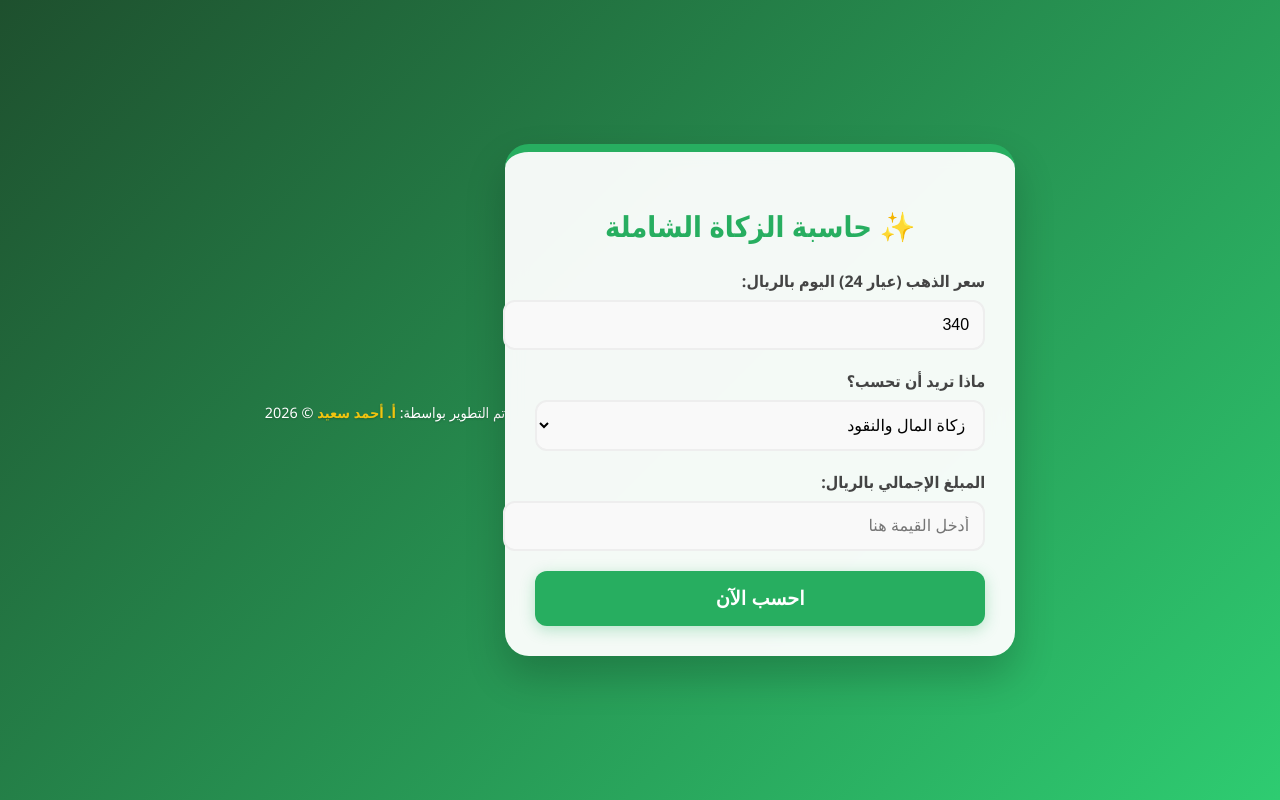
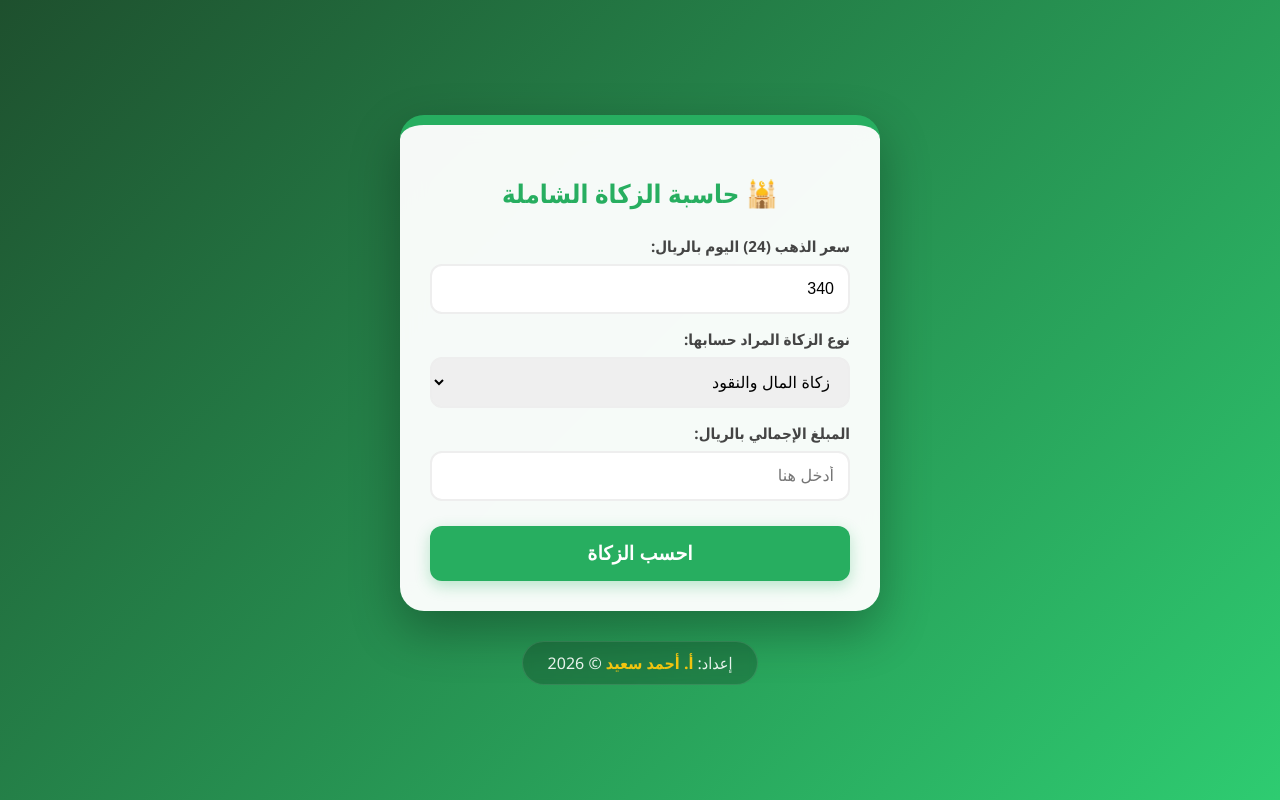
Before and after one commit to a7medsaeed0/zakat-calculator, a plain HTML site: page index.html in a window 1280 px wide. Drawn offline with Linux system fonts and the light colour scheme.

Commit message:
Update index.html

```diff
--- a/index.html
+++ b/index.html
@@ -13,98 +13,94 @@
         }
 
         body {
-            font-family: 'Segoe UI', Tahoma, Geneva, Verdana, sans-serif;
+            font-family: 'Segoe UI', Tahoma, sans-serif;
             background: var(--bg-gradient);
             min-height: 100vh;
             display: flex;
+            flex-direction: column;
             align-items: center;
             justify-content: center;
             margin: 0;
-            color: #2c3e50;
+            padding: 20px;
+            box-sizing: border-box;
         }
 
         .container {
-            background: rgba(255, 255, 255, 0.95);
-            backdrop-filter: blur(10px);
+            background: rgba(255, 255, 255, 0.96);
+            backdrop-filter: blur(12px);
             padding: 30px;
             border-radius: 24px;
-            box-shadow: 0 20px 40px rgba(0,0,0,0.2);
-            width: 90%;
-            max-width: 450px;
+            box-shadow: 0 20px 50px rgba(0,0,0,0.3);
+            width: 100%;
+            max-width: 420px;
             text-align: center;
-            transition: all 0.3s ease;
+            transition: all 0.4s ease;
         }
 
-        h2 { color: var(--primary-color); margin-bottom: 25px; font-size: 1.8rem; }
+        h2 { color: var(--primary-color); margin-bottom: 25px; font-size: 1.6rem; }
 
-        .input-box { margin-bottom: 20px; text-align: right; }
-
-        label { display: block; margin-bottom: 8px; font-weight: 600; color: #444; }
-
+        .input-box { margin-bottom: 15px; text-align: right; }
+        label { display: block; margin-bottom: 8px; font-weight: 600; color: #444; font-size: 0.95rem; }
         input, select {
-            width: 100%;
-            padding: 14px;
-            border: 2px solid #eee;
-            border-radius: 12px;
-            font-size: 1rem;
-            transition: all 0.3s;
-            outline: none;
-            background: #f9f9f9;
+            width: 100%; padding: 14px; border: 2px solid #eee;
+            border-radius: 12px; font-size: 1rem; box-sizing: border-box;
+            outline: none; transition: 0.3s;
         }
-
-        input:focus { border-color: var(--primary-color); background: #fff; }
+        input:focus { border-color: var(--primary-color); }
 
         .btn-calc {
             background: var(--primary-color);
-            color: white;
-            border: none;
-            padding: 16px;
-            width: 100%;
-            border-radius: 12px;
-            font-size: 1.2rem;
-            font-weight: bold;
-            cursor: pointer;
-            transition: transform 0.2s, background 0.3s;
-            box-shadow: 0 4px 15px rgba(39, 174, 96, 0.3);
+            color: white; border: none; padding: 16px;
+            width: 100%; border-radius: 12px; font-size: 1.2rem;
+            font-weight: bold; cursor: pointer; transition: 0.3s;
+            margin-top: 10px;
+            box-shadow: 0 5px 15px rgba(39, 174, 96, 0.3);
+        }
+        .btn-calc:hover { opacity: 0.9; transform: translateY(-2px); }
+
+        #result-box {
+            margin-top: 25px; padding: 20px; border-radius: 15px;
+            display: none; animation: slideUp 0.5s ease;
+            font-size: 1.1rem;
         }
 
-        .btn-calc:active { transform: scale(0.98); }
-
-        #result-box {
-            margin-top: 25px;
-            padding: 20px;
-            border-radius: 15px;
-            display: none;
-            animation: fadeIn 0.5s ease;
-            font-weight: 500;
-        }
-
-        @keyframes fadeIn { from { opacity: 0; transform: translateY(10px); } to { opacity: 1; transform: translateY(0); } }
+        @keyframes slideUp { from { opacity: 0; transform: translateY(20px); } to { opacity: 1; transform: translateY(0); } }
 
         .status-success { background: #e8f5e9; border: 2px solid #2ecc71; color: #1b5e20; }
         .status-info { background: #fff3e0; border: 2px solid #ff9800; color: #e65100; }
 
-        .footer { margin-top: 25px; font-size: 0.9rem; color: #fff; text-shadow: 0 1px 2px rgba(0,0,0,0.2); }
-        .footer b { color: #f1c40f; }
+        /* حقوق الملكية في أسفل المنتصف */
+        .footer-credit {
+            margin-top: 30px;
+            color: rgba(255, 255, 255, 0.9);
+            font-size: 1rem;
+            text-align: center;
+            background: rgba(0, 0, 0, 0.2);
+            padding: 10px 25px;
+            border-radius: 50px;
+            backdrop-filter: blur(5px);
+            border: 1px solid rgba(255, 255, 255, 0.1);
+        }
+        .footer-credit b { color: #f1c40f; }
 
-        /* تغيير الألوان بناءً على النوع */
-        .gold-theme { border-top: 8px solid var(--gold-color); }
-        .silver-theme { border-top: 8px solid var(--silver-color); }
-        .money-theme { border-top: 8px solid var(--primary-color); }
+        /* تأثيرات الألوان */
+        .gold-theme { border-top: 10px solid var(--gold-color); }
+        .silver-theme { border-top: 10px solid var(--silver-color); }
+        .money-theme { border-top: 10px solid var(--primary-color); }
     </style>
 </head>
 <body>
 
 <div class="container money-theme" id="mainCard">
-    <h2>✨ حاسبة الزكاة الشاملة</h2>
+    <h2>🕌 حاسبة الزكاة الشاملة</h2>
 
     <div class="input-box">
-        <label>سعر الذهب (عيار 24) اليوم بالريال:</label>
-        <input type="number" id="goldPrice" value="340" placeholder="مثال: 345">
+        <label>سعر الذهب (24) اليوم بالريال:</label>
+        <input type="number" id="goldPrice" value="340">
     </div>
 
     <div class="input-box">
-        <label>ماذا تريد أن تحسب؟</label>
+        <label>نوع الزكاة المراد حسابها:</label>
         <select id="zakatType" onchange="changeTheme()">
             <option value="money">زكاة المال والنقود</option>
             <option value="gold">زكاة الذهب</option>
@@ -114,16 +110,16 @@
 
     <div class="input-box">
         <label id="valueLabel">المبلغ الإجمالي بالريال:</label>
-        <input type="number" id="userValue" placeholder="أدخل القيمة هنا">
+        <input type="number" id="userValue" placeholder="أدخل هنا">
     </div>
 
-    <button class="btn-calc" onclick="calculate()">احسب الآن</button>
+    <button class="btn-calc" onclick="calculate()">احسب الزكاة</button>
 
     <div id="result-box"></div>
 </div>
 
-<div class="footer">
-    تم التطوير بواسطة: <b>أ. أحمد سعيد</b> &copy; 2026
+<div class="footer-credit">
+    إعداد: <b>أ. أحمد سعيد</b> &copy; 2026
 </div>
 
 <script>
@@ -132,17 +128,16 @@
         const card = document.getElementById('mainCard');
         const label = document.getElementById('valueLabel');
         const btn = document.querySelector('.btn-calc');
-
         card.className = 'container ' + type + '-theme';
 
         if(type === 'money') {
             label.innerText = "المبلغ الإجمالي بالريال:";
             btn.style.background = "#27ae60";
         } else if(type === 'gold') {
-            label.innerText = "وزن الذهب بالجرام:";
+            label.innerText = "الوزن الإجمالي بالجرام:";
             btn.style.background = "#d4af37";
         } else {
-            label.innerText = "وزن الفضة بالجرام:";
+            label.innerText = "الوزن الإجمالي بالجرام:";
             btn.style.background = "#95a5a6";
         }
         document.getElementById('result-box').style.display = 'none';
@@ -150,36 +145,24 @@
 
     function calculate() {
         const type = document.getElementById('zakatType').value;
-        const goldPrice = parseFloat(document.getElementById('goldPrice').value);
+        const gp = parseFloat(document.getElementById('goldPrice').value);
         const val = parseFloat(document.getElementById('userValue').value);
         const resBox = document.getElementById('result-box');
 
-        if(!val || !goldPrice) { alert("لطفاً أدخل القيم المطلوبة"); return; }
+        if(!val || !gp) return;
 
-        let nisab = 0;
+        let nisab = (type === 'money') ? gp * 85 : (type === 'gold' ? 85 : 595);
         let zakat = val * 0.025;
-        let isEligible = false;
         let unit = (type === 'money') ? 'ريال' : 'جرام';
 
-        if(type === 'money') {
-            nisab = goldPrice * 85;
-            isEligible = val >= nisab;
-        } else if(type === 'gold') {
-            nisab = 85;
-            isEligible = val >= nisab;
-        } else {
-            nisab = 595;
-            isEligible = val >= nisab;
-        }
-
         resBox.style.display = 'block';
-        if(isEligible) {
+        if(val >= nisab) {
             resBox.className = 'status-success';
-            resBox.innerHTML = `✅ <b>تجب الزكاة</b><br>مقدار الزكاة المستحقة هو:<br><span style="font-size: 1.5rem;">${zakat.toLocaleString()} ${unit}</span>`;
+            resBox.innerHTML = `✅ <b>تجب الزكاة</b><br>المقدار: <b>${zakat.toFixed(2)} ${unit}</b>`;
         } else {
             resBox.className = 'status-info';
-            let diff = (type === 'money') ? `<br>يتبقى لك <b>${Math.round(nisab - val)} ريال</b> لتصل للنصاب.` : "";
-            resBox.innerHTML = `⚠️ <b>لم تبلغ النصاب الشرعي</b>${diff}<br>(نصابك هو ${Math.round(nisab)} ${unit})`;
+            let diff = (type === 'money') ? `<br>باقي لك <b>${Math.round(nisab - val)} ريال</b> لتصل للنصاب.` : "";
+            resBox.innerHTML = `⚠️ <b>لم تبلغ النصاب</b>${diff}`;
         }
     }
 </script>
```
